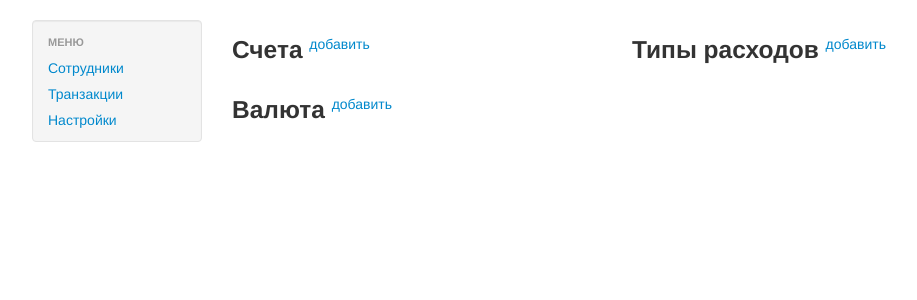
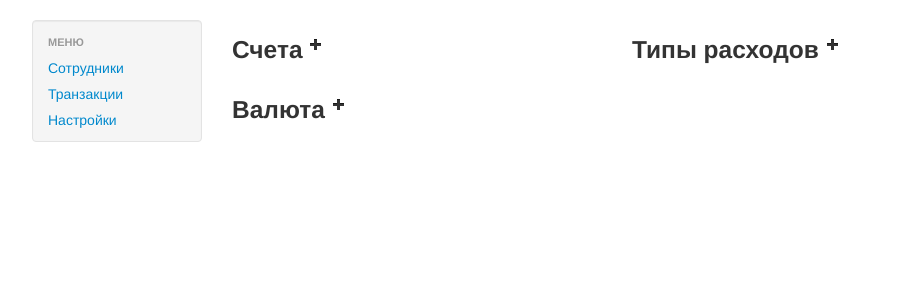
Before and after one commit to nimnull/expensor, a Django app: page /_/settings/ in a window 1280 px wide. Shown: the top 300 px of the page, without its empty margins (23-940 px from the left). Run offline with Django 3.2, Linux system fonts and the light colour scheme; the visitor is signed in with stand-in values (Sample User, id 1); data that the repository does not hold is empty; parts of the project's set-up code (start-up, migrations or seed data) failed here and were passed over.

Commit message:
Changed word-actions with icons

```diff
--- a/core/templates/core/settings.html
+++ b/core/templates/core/settings.html
@@ -5,7 +5,9 @@
 {% block content %}
     <div class="row">
         <div class="span4">
-            <h3>Счета <sup><small><a href="#newAccount" data-toggle="modal">добавить</a></small></sup></h3>
+            <h3>Счета
+                <a href="#newAccount" title="добавить счет" data-toggle="modal"><i class="icon-plus"></i></a>
+            </h3>
             <table>
                 {% for account in accounts %}
                     <tr>
@@ -17,7 +19,9 @@
             </table>
         </div>
         <div class="span4">
-            <h3>Типы расходов <sup><small><a href="#newExpenseCategory" data-toggle="modal">добавить</a></small></sup></h3>
+            <h3>Типы расходов
+                <a href="#newExpenseCategory" title="добавить тип расходов" data-toggle="modal"><i class="icon-plus"></i></a>
+            </h3>
             <table>
                 {% for e_cat in expense_categories %}
                     <tr>
@@ -32,7 +36,9 @@
     </div>
     <div class="row">
         <div class="span3">
-            <h3>Валюта <sup><small><a href="#newCurrency" data-toggle="modal">добавить</a></small></sup></h3>
+            <h3>Валюта
+                <a href="#newCurrency" title="добавить валюту" data-toggle="modal"><i class="icon-plus"></i></a>
+            </h3>
             <table>
                 {% for currency in currencies %}
                     <tr>
```
